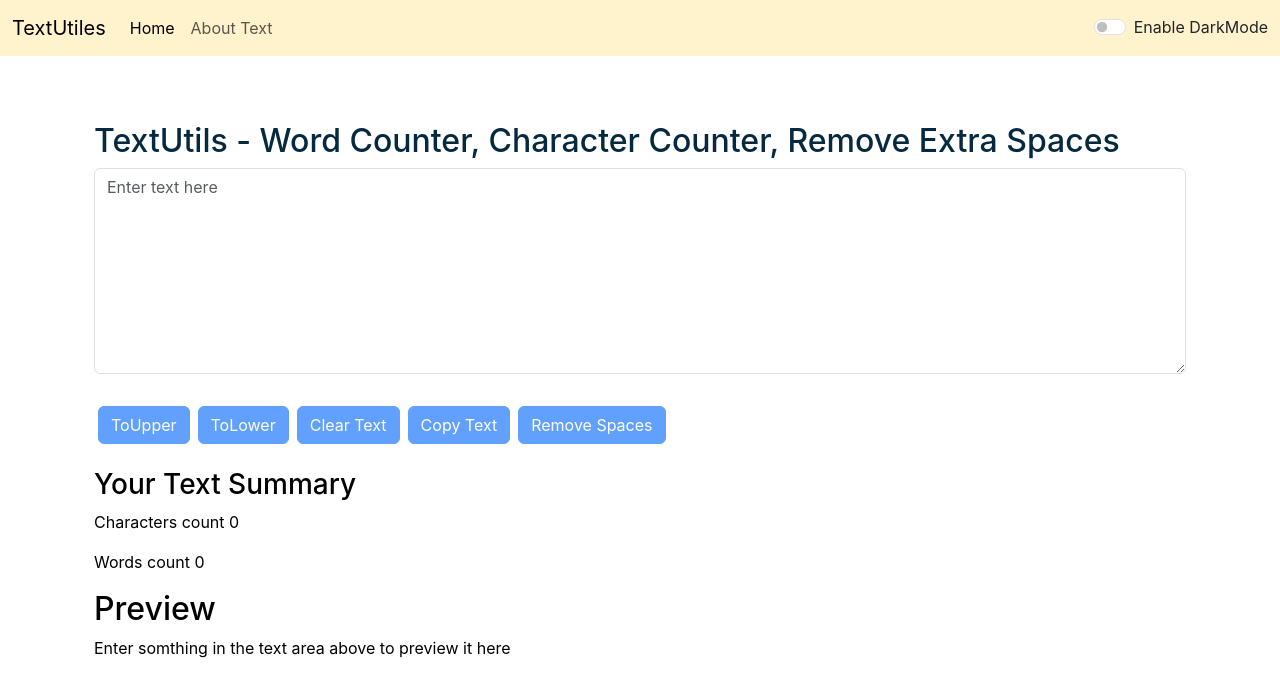
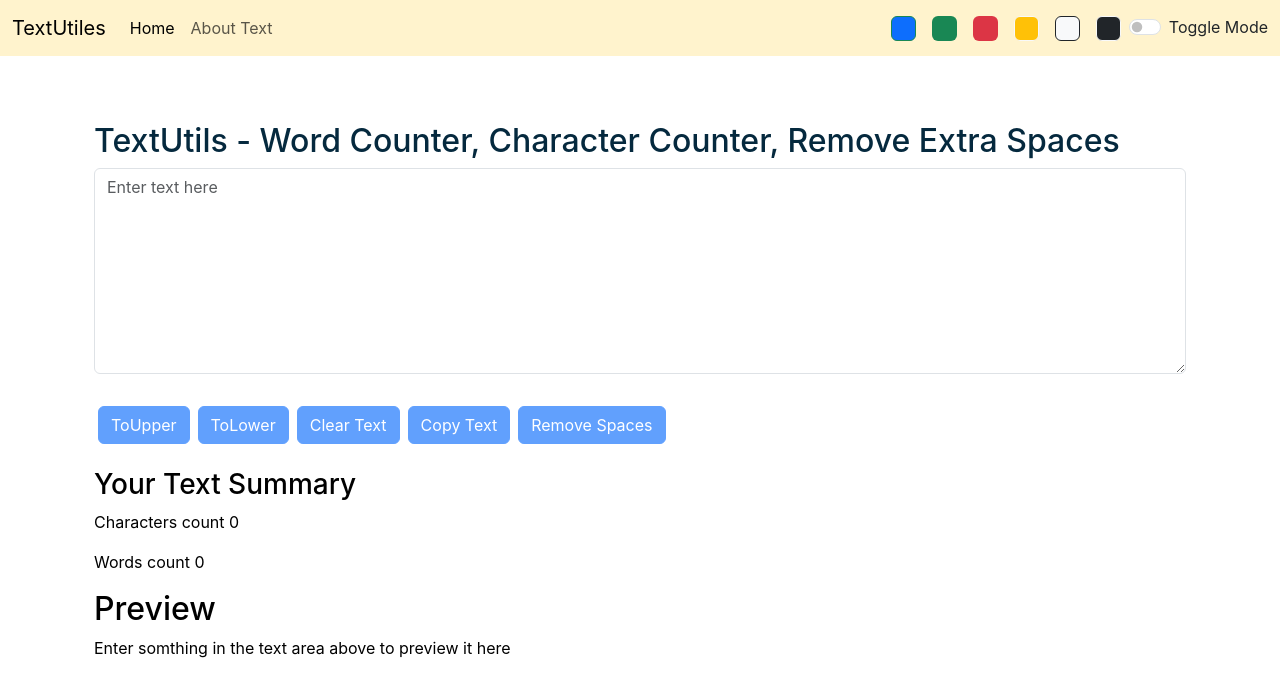
Before and after one commit to Preeti-26/react-practice, a React (Create React App) app: page / in a window 1280 px wide. Shown: the top 696 px of the page. Built offline with nearby package versions, Linux system fonts and the light colour scheme; the HTML template or start-up script is replaced by a standard one.

Commit message:
added pallet feature

```diff
--- a/src/App.js
+++ b/src/App.js
@@ -29,8 +29,19 @@ function App() {
       setAlert(null);
     }, 1500);
   }
+  const removeBodyClass=()=>{
+    document.body.classList.remove('bg-primary')
+    document.body.classList.remove('bg-success')
+    document.body.classList.remove('bg-danger')
+    document.body.classList.remove('bg-warning')
+    document.body.classList.remove('bg-dark')
+    document.body.classList.remove('bg-light')
 
-  function toggleMode(){
+  }
+
+  function toggleMode(cls){
+    removeBodyClass();
+    document.body.classList.add('bg-'+cls)
     if(mode=== 'light'){
       setMode('dark')
       document.body.style.backgroundColor = '#05293e';
--- a/src/components/Navbar.js
+++ b/src/components/Navbar.js
@@ -24,11 +24,20 @@ function Navbar(props) {
                 <input className="form-control me-2" type="search" placeholder="Search" aria-label="Search">
                 <button className="btn btn-outline-success" type="submit">Search</button>
               </form> */}
+              <div  className='d-flex'>
+                <div className='bg-primary rounded mx-2 border border-success' onClick={()=>{props.toggleMode('primary')}} style={{height:'25px', width:'25px' }}></div>
+                <div className='bg-success rounded mx-2' onClick={()=>{props.toggleMode('success')}} style={{height:'25px', width:'25px' }}></div>
+                <div className='bg-danger rounded mx-2' onClick={()=>{props.toggleMode('danger')}} style={{height:'25px', width:'25px' }}></div>
+                <div className='bg-warning rounded mx-2 border  border-light' onClick={()=>{props.toggleMode('warning')}} style={{height:'25px', width:'25px' }}></div>
+                <div className='bg-light rounded mx-2 border  border-dark' onClick={()=>{props.toggleMode('light')}} style={{height:'25px', width:'25px' }}></div>
+                <div className='bg-dark rounded mx-2 border  border-light' onClick={()=>{props.toggleMode('dark')}} style={{height:'25px', width:'25px' }}></div>
+              </div>
 
               <div className={`form-check form-switch text-${props.mode === 'light' ? 'dark':'light'}`}>
-                <input className="form-check-input" type="checkbox" role="switch" onClick={props.toggleMode} id="flexSwitchCheckDefault"/>
-                <label className="form-check-label text-line" htmlFor="flexSwitchCheckDefault">Enable DarkMode</label>
+                <input className="form-check-input" type="checkbox" role="switch" onClick={()=>{props.toggleMode(null)}} id="flexSwitchCheckDefault"/>
+                <label className="form-check-label text-line" htmlFor="flexSwitchCheckDefault">Toggle Mode</label>
               </div>
+
             </div>
           </div>
         </nav>
```
